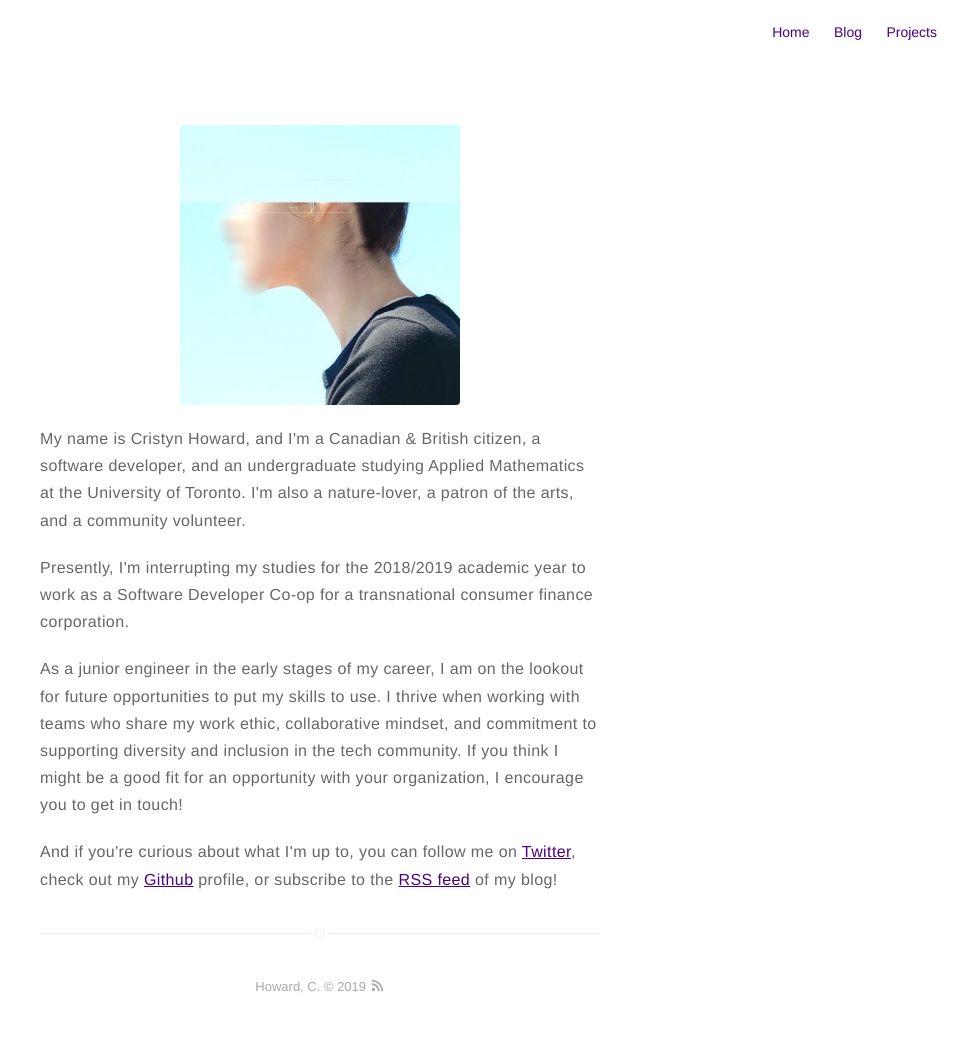
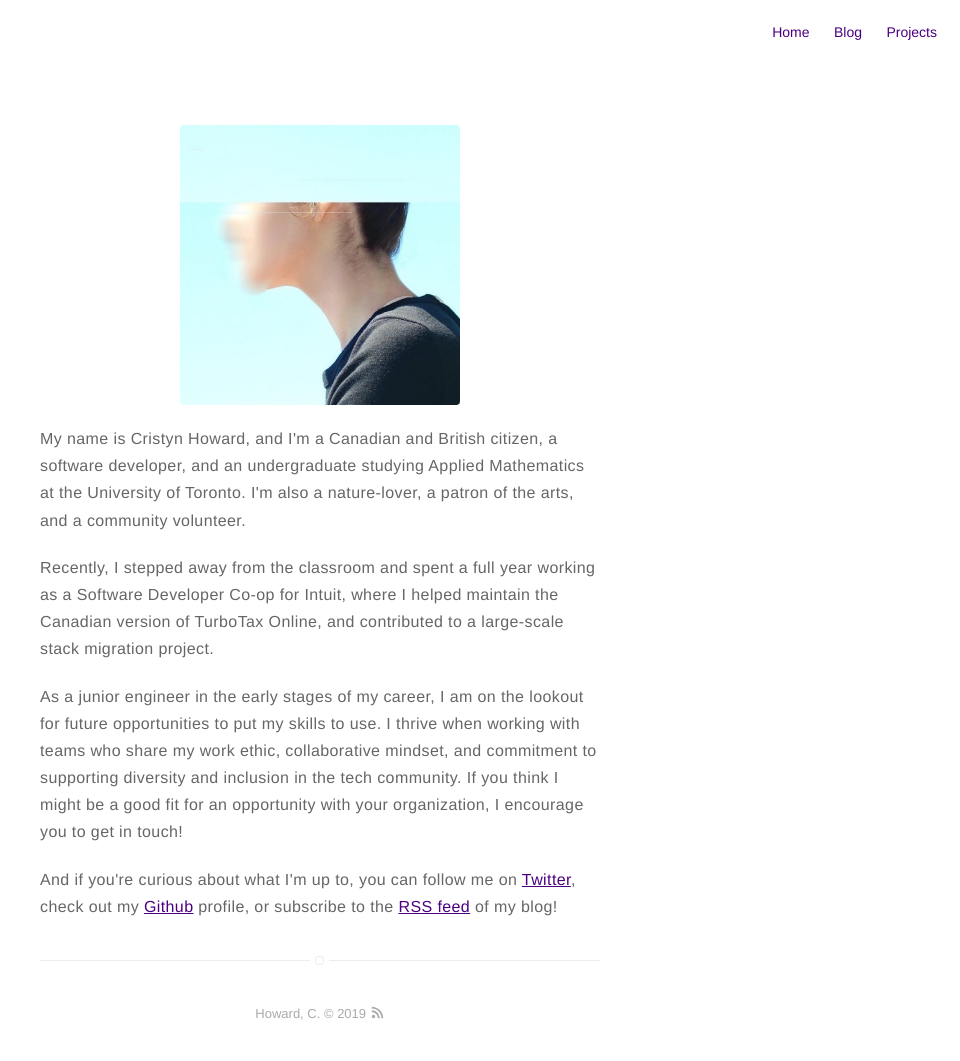
Before and after one commit to cristynhoward/cristynhoward.github.io, a Jekyll site: the page built from about.md, in a window 1280 px wide. Shown: the whole page, without its empty margins (320-1280 px from the left). Built offline with Jekyll 4.4.1, drawn with Linux system fonts in a browser that asks for light colours; before the commit the page ends 1034 px from its top, so only the background shows below that.

Commit message:
Update about.md

```diff
--- a/about.md
+++ b/about.md
@@ -4,9 +4,9 @@ layout: page
 ---
 ![Profile Image]({{ site.url }}/{{ site.picture }})
 
-<p>My name is Cristyn Howard, and I'm a Canadian & British citizen, a software developer, and an undergraduate studying Applied Mathematics at the University of Toronto. I'm also a nature-lover, a patron of the arts, and a community volunteer.</p>
+<p>My name is Cristyn Howard, and I'm a Canadian and British citizen, a software developer, and an undergraduate studying Applied Mathematics at the University of Toronto. I'm also a nature-lover, a patron of the arts, and a community volunteer.</p>
 
-<p>Presently, I'm interrupting my studies for the 2018/2019 academic year to work as a Software Developer Co-op for a transnational consumer finance corporation.</p>
+<p>Recently, I stepped away from the classroom and spent a full year working as a Software Developer Co-op for Intuit, where I helped maintain the Canadian version of TurboTax Online, and contributed to a large-scale stack migration project.</p>
 
 <p>As a junior engineer in the early stages of my career, I am on the lookout for future opportunities to put my skills to use. I thrive when working with teams who share my work ethic, collaborative mindset, and commitment to supporting diversity and inclusion in the tech community. If you think I might be a good fit for an opportunity with your organization, I encourage you to get in touch!</p>
 
```
